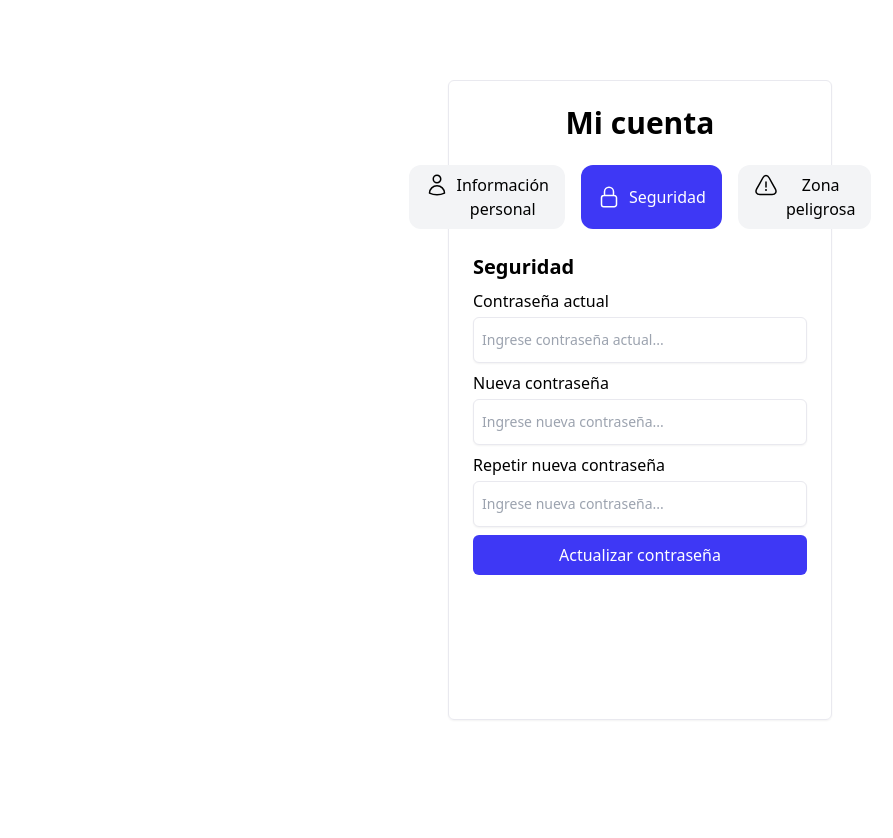
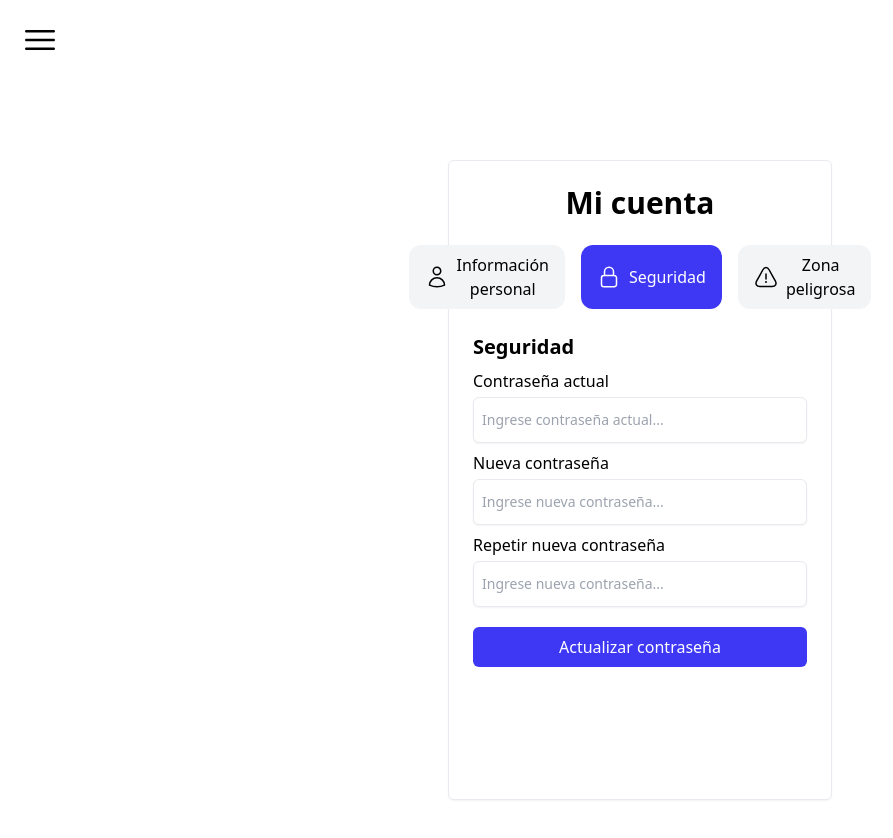
Before and after one commit to agrigaliunas/dividilo, a React (Create React App) app: page /account in a window 1280 px wide. Shown: the top 838 px of the page, without its empty margins (0-893 px from the left). Before the commit the page ends 800 px from the top, so only its background shows below. Built offline with nearby package versions, Linux system fonts and the light colour scheme.

Commit message:
Starting menu

```diff
--- a/src/App.js
+++ b/src/App.js
@@ -3,15 +3,21 @@ import { Route, Routes } from "react-router-dom";
 import LoginScreen from './screens/LoginScreen.js';
 import RegisterScreen from './screens/RegisterScreen.js';
 import AccountScreen from './screens/AccountScreen.js';
+import { Header } from './components/headers/Header.jsx';
+import { Navbar } from './components/navbar/Navbar.jsx';
 
 
 function App() {
   return (
-    <Routes>
-      <Route path="/login" element={<LoginScreen />} exact/>
-      <Route path="/register" element={<RegisterScreen />} exact/>
-      <Route path="/account" element={<AccountScreen />} exact/>
-    </Routes>
+    <>
+      <Navbar />
+      <Header />
+      <Routes>
+        <Route path="/login" element={<LoginScreen />} exact />
+        <Route path="/register" element={<RegisterScreen />} exact />
+        <Route path="/account" element={<AccountScreen />} exact />
+      </Routes>
+    </>
   );
 }
 
--- a/src/components/MyAccountSectionTitle.jsx
+++ b/src/components/MyAccountSectionTitle.jsx
@@ -3,7 +3,7 @@ import React from 'react'
 export const MyAccountSectionTitle = ({section, actualStep, changeStep}) => {
   return (
     <div className={`rounded-xl content-center transition-all ${section.step === actualStep ? 'text-white bg-brandblue hover:bg-gray-100 hover:text-black' : 'bg-gray-100  hover:bg-brandblue hover:text-white'}`}>
-        <button className='flex flex-row px-4 py-2' onClick={() => changeStep(section.step)}><span className='mr-2'>{section.icon}</span>{section.title}</button>
+        <button className='flex flex-row px-4 py-2 items-center' onClick={() => changeStep(section.step)}><span className='mr-2'>{section.icon}</span>{section.title}</button>
     </div>
   )
 }
--- /dev/null
+++ b/src/components/headers/Header.jsx
@@ -0,0 +1,21 @@
+import React from 'react'
+import { BurgerMenu } from '../icons/BurgerMenu'
+import { useMenu } from '../../contexts/MenuContext'
+
+export const Header = () => {
+
+    const { toggleMenu } = useMenu();
+
+    const handleOpenMenu = () => {
+        toggleMenu()
+    }
+
+
+    return (
+        <header className='flex justify-start p-5'>
+            <button onClick={handleOpenMenu}>
+                <BurgerMenu />
+            </button>
+        </header>
+    )
+}
--- /dev/null
+++ b/src/components/icons/BurgerMenu.jsx
@@ -0,0 +1,9 @@
+import React from 'react'
+
+export const BurgerMenu = () => {
+    return (
+        <svg xmlns="http://www.w3.org/2000/svg" fill="none" viewBox="0 0 24 24" stroke-width="1.5" stroke="currentColor" class="size-10">
+            <path stroke-linecap="round" stroke-linejoin="round" d="M3.75 6.75h16.5M3.75 12h16.5m-16.5 5.25h16.5" />
+        </svg>
+    )
+}
--- /dev/null
+++ b/src/components/icons/Cross.jsx
@@ -0,0 +1,10 @@
+import React from 'react'
+
+export const Cross = () => {
+    return (
+        <svg xmlns="http://www.w3.org/2000/svg" fill="none" viewBox="0 0 24 24" stroke-width="1.5" stroke="currentColor" class="size-10">
+            <path stroke-linecap="round" stroke-linejoin="round" d="M6 18 18 6M6 6l12 12" />
+        </svg>
+
+    )
+}
--- a/src/components/layouts/MyAccountLayout.jsx
+++ b/src/components/layouts/MyAccountLayout.jsx
@@ -1,4 +1,4 @@
-import React, { useState } from 'react'
+import React, { useState, useEffect } from 'react'
 import { MyAccountSection } from '../sections/MyAccountSection';
 import { MyAccountSectionTitle } from '../MyAccountSectionTitle';
 import { DeleteAccount } from '../icons/DeleteAccount.jsx'
@@ -58,7 +58,7 @@ const sections = [{
   title: "Zona peligrosa",
   icon: <Danger />,
   labels: [{
-    title: "¡Atención! ¡Esta acción no tiene vuelta atrás!",
+    title: "⚠️ ¡Atención! ¡Esta acción no tiene vuelta atrás!",
     placeholder: "Ingrese contraseña para eliminar la cuenta...",
     type: "password"
   },
@@ -78,7 +78,7 @@ const MyAccountLayout = () => {
     setClearForm(true);
   }
 
-  React.useEffect(() => {
+  useEffect(() => {
     if (clearForm) {
       setClearForm(false);
     }
--- /dev/null
+++ b/src/components/navbar/Navbar.jsx
@@ -0,0 +1,31 @@
+import React from 'react';
+import { useMenu } from '../../contexts/MenuContext';
+import { Cross } from '../icons/Cross';
+
+export const Navbar = () => {
+    const { isMenuOpen, closeMenu } = useMenu();
+
+    return (
+        <>
+            {isMenuOpen && (
+                <nav className='w-[80vw] lg:w-[25vw] h-full shadow-sm border border-gray-100 rounded-r-lg absolute bg-white justify-center items-center overflow-hidden'>
+                    <div className='flex h-full relative px-8 py-16'>
+                        <button
+                            onClick={closeMenu}
+                            className='absolute top-4 right-4 text-xl font-bold'
+                        >
+                            <Cross></Cross>
+                        </button>
+
+                        <ul className='flex flex-col text-2xl text-left gap-4'>
+                            <li>Inicio</li>
+                            <li>Mi perfil</li>
+                            <li>Ayuda</li>
+                            <li>Cerrar sesión</li>
+                        </ul>
+                    </div>
+                </nav>
+            )}
+        </>
+    );
+}
--- a/src/components/sections/MyAccountSection.jsx
+++ b/src/components/sections/MyAccountSection.jsx
@@ -4,12 +4,15 @@ import { MyAccountSectionForm } from '../MyAccountSectionForm'
 
 export const MyAccountSection = ({ section, clearForm }) => {
     return (
+        <div className='flex flex-col gap-5'>
             <div className='flex flex-col gap-2'>
                 <span className='font-bold text-xl'>{section?.title}</span>
                 {section?.labels.map(l => (
                     <MyAccountSectionForm label={l} button={section?.button} clearForm={clearForm} // Pasa la señal de limpieza al formulario
                     ></MyAccountSectionForm>
                 ))}
+
+            </div>
             <button className={`${section.buttonColor} text-white p-2 rounded-md hover:opacity-85`}>{section?.button}</button>
         </div>
     )
--- /dev/null
+++ b/src/contexts/MenuContext.js
@@ -0,0 +1,29 @@
+import React, { createContext, useState, useContext } from 'react';
+
+const MenuContext = createContext();
+
+export const useMenu = () => {
+  return useContext(MenuContext);
+};
+
+export const MenuProvider = ({ children }) => {
+  const [isMenuOpen, setIsMenuOpen] = useState(false);
+
+  const openMenu = () => {
+    setIsMenuOpen(true);
+  };
+
+  const closeMenu = () => {
+    setIsMenuOpen(false);
+  };
+
+  const toggleMenu = () => {
+    setIsMenuOpen(prevState => !prevState);
+  };
+
+  return (
+    <MenuContext.Provider value={{ isMenuOpen, openMenu, closeMenu, toggleMenu }}>
+      {children}
+    </MenuContext.Provider>
+  );
+};
--- a/src/index.css
+++ b/src/index.css
@@ -3,5 +3,5 @@
 @tailwind utilities;
 
 #root {
-    @apply min-h-screen;
+    @apply min-h-screen overflow-hidden
 }
--- a/src/index.js
+++ b/src/index.js
@@ -4,12 +4,15 @@ import './index.css';
 import App from './App.js';
 import reportWebVitals from './reportWebVitals.js';
 import { BrowserRouter as Router } from "react-router-dom";
+import { MenuProvider } from './contexts/MenuContext.js';
 
 const root = ReactDOM.createRoot(document.getElementById('root'));
 root.render(
   <React.StrictMode>
     <Router>
+      <MenuProvider>
       <App />
+      </MenuProvider>
     </Router>
   </React.StrictMode>
 );
```
Lines whose indentation alone changed are shown as unchanged.
